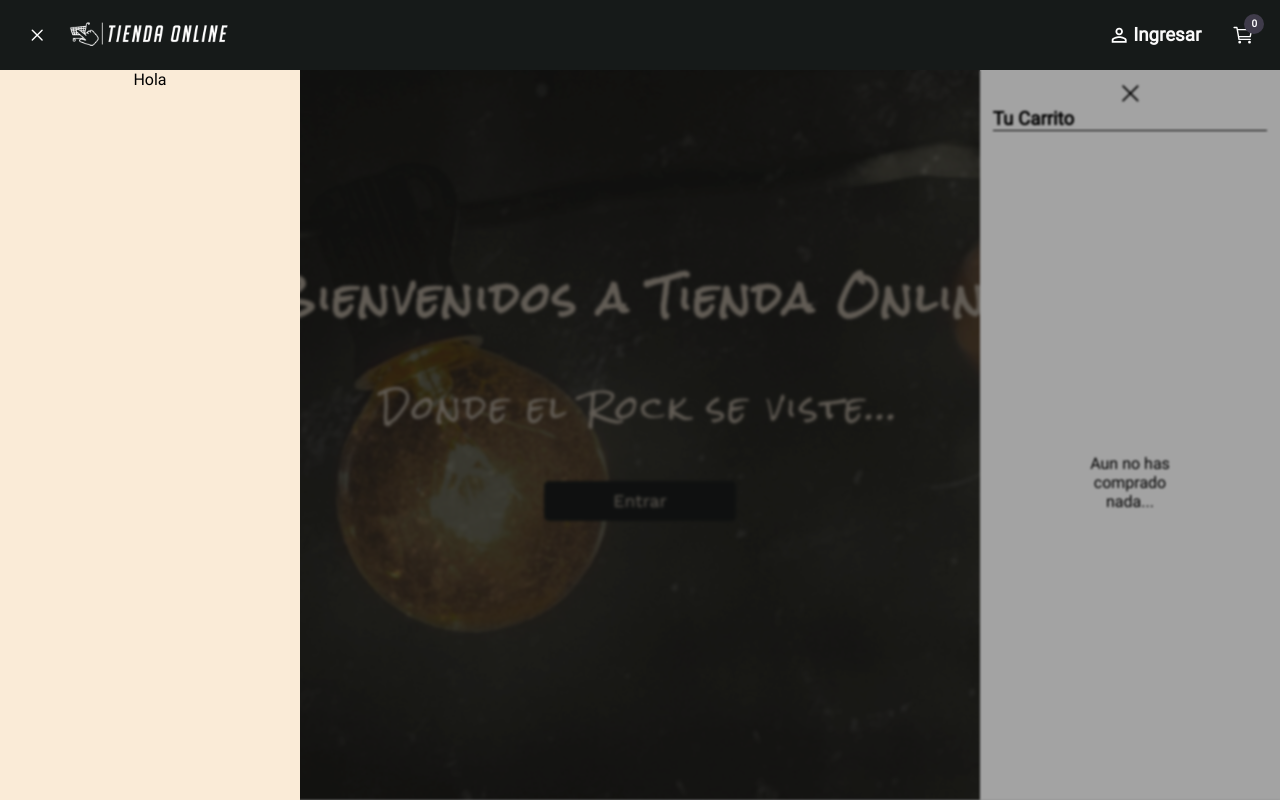
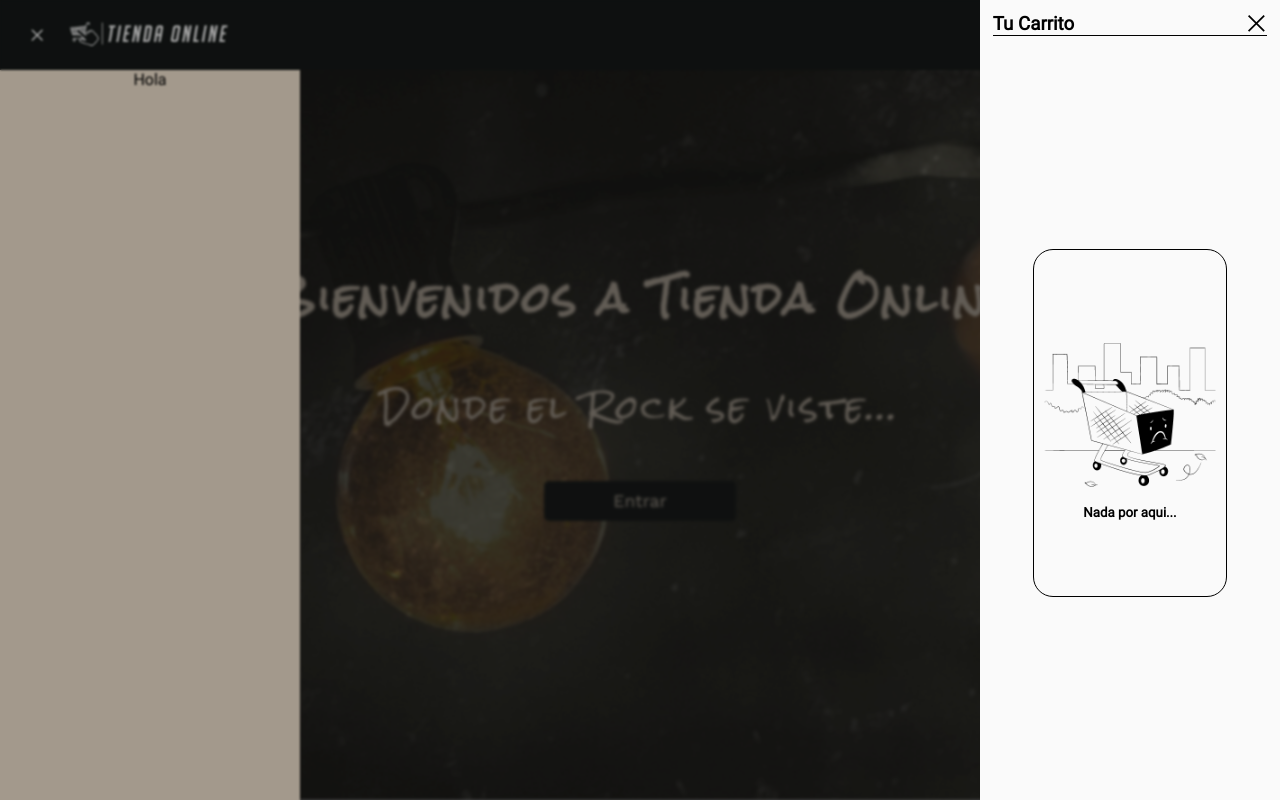
Before and after one commit to BernabeSuarez/integrador, a React (Create React App) app: page / in a window 1280 px wide. Shown: the top 800 px of the page. Built offline with nearby package versions, Linux system fonts and the light colour scheme.

Commit message:
fix cart position and icon

```diff
--- a/src/components/cart/Cart.jsx
+++ b/src/components/cart/Cart.jsx
@@ -8,12 +8,11 @@ import CartItems from "./CartItems";
 const CartContainer = styled.div`
   position: fixed;
   width: 100%;
-  height: calc(100vh - 70px);
-  top: 70px;
+  height: 100vh;
   background-color: rgba(0, 0, 0, 0.35);
   visibility: ${({ show }) => (show ? `visible` : `hidden`)};
   backdrop-filter: blur(1px);
-  z-index: 99;
+  z-index: 999;
 `;
 const CartBody = styled.div`
   width: 300px;
@@ -32,6 +31,9 @@ const CartBody = styled.div`
 `;
 export const CardTitle = styled.div`
   width: 100%;
+  display: flex;
+  align-items: center;
+  justify-content: space-between;
 
   border-bottom: 1px solid #000;
   & h3 {
@@ -48,12 +50,12 @@ const Cart = () => {
   return (
     <CartContainer show={cartHidden}>
       <CartBody show={cartHidden}>
-        <GrClose
-          style={{ fontSize: "1.3rem", right: "100%" }}
-          onClick={closeModal}
-        />
         <CardTitle>
           <h3>Tu Carrito</h3>
+          <GrClose
+            style={{ fontSize: "1.3rem", right: "100%" }}
+            onClick={closeModal}
+          />
         </CardTitle>
         <CartItems />
       </CartBody>
--- a/src/components/cart/CartItems.jsx
+++ b/src/components/cart/CartItems.jsx
@@ -7,6 +7,7 @@ import {
   ItemImg,
   CartFooter,
   CartProducts,
+  EmptyCart,
 } from "./CartItemsElements";
 import { ConfirmButton } from "../modal/ModalElements";
 import { QuantityManage } from "./QuantitySection";
@@ -18,7 +19,10 @@ const CartItems = () => {
     <>
       <CarroContent>
         {cartItems.length === 0 ? (
-          <CarroContent>Aun no has comprado nada...</CarroContent>
+          <EmptyCart>
+            <img src="img/Empty-cart.png" alt="" style={{ width: "180px" }} />
+            <h5>Nada por aqui...</h5>
+          </EmptyCart>
         ) : (
           <CarroContent>
             <CartProducts>
--- a/src/components/cart/CartItemsElements.js
+++ b/src/components/cart/CartItemsElements.js
@@ -9,6 +9,14 @@ export const CarroContent = styled(DialogContent)`
   z-index:350;
 
 `;
+
+export const EmptyCart = styled(DialogContent)`
+width: 100%;
+min-height:50%;
+  z-index:350;
+  border: 1px solid black;
+  border-radius: 20px;
+`
 
 export const CartProducts = styled.div`
 width:100%;
--- a/src/components/navbarMenu/NavbarMenu.jsx
+++ b/src/components/navbarMenu/NavbarMenu.jsx
@@ -1,7 +1,6 @@
 import React from "react";
 import styled from "styled-components";
 import { useSelector } from "react-redux";
-import { colorPageWhite } from "../../styles/utilities/colors";
 
 const MenuNavContainer = styled.div`
   position: fixed;
```
Also changed, not shown: public/img/Empty-cart.PNG (added).
